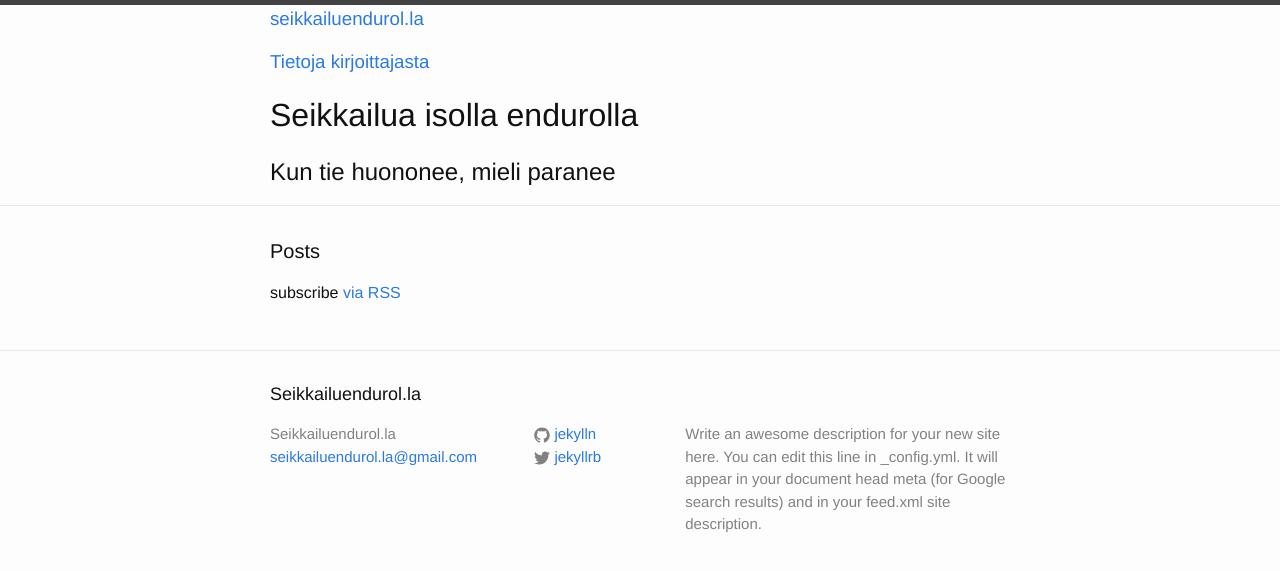
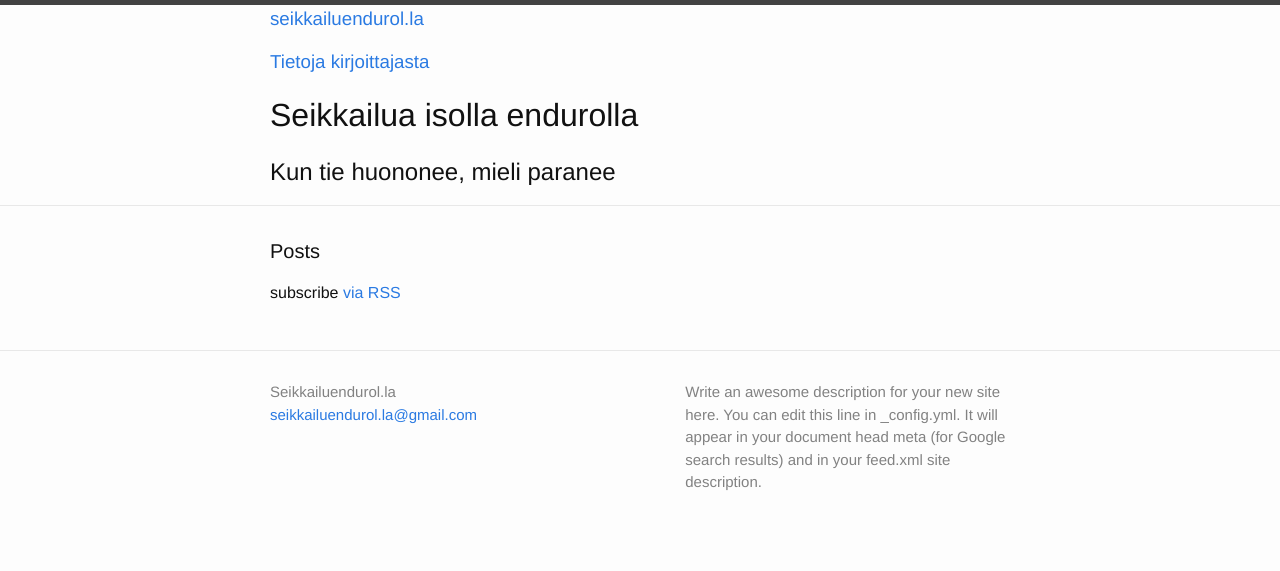
Before and after one commit to seikkailuendurolla/seikkailuendurolla.github.io, a Jekyll site: the page built from index.html, in a window 1280 px wide. Shown: the top 571 px of the page. Built offline with Jekyll 4.4.1, drawn with Linux system fonts in a browser that asks for light colours; some web fonts are replaced.

Commit message:
Footerin siivous

```diff
--- a/_includes/footer.html
+++ b/_includes/footer.html
@@ -1,8 +1,6 @@
 <footer class="site-footer">
 
   <div class="wrapper">
-
-    <h2 class="footer-heading">{{ site.title }}</h2>
 
     <div class="footer-col-wrapper">
       <div class="footer-col footer-col-1">
@@ -14,17 +12,6 @@
 
       <div class="footer-col footer-col-2">
         <ul class="social-media-list">
-          {% if site.github_username %}
-          <li>
-            {% include icon-github.html username=site.github_username %}
-          </li>
-          {% endif %}
-
-          {% if site.twitter_username %}
-          <li>
-            {% include icon-twitter.html username=site.twitter_username %}
-          </li>
-          {% endif %}
         </ul>
       </div>
 
```
